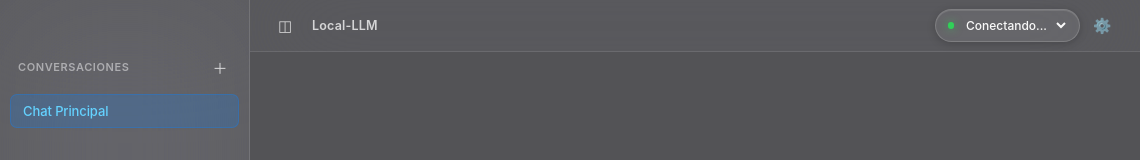
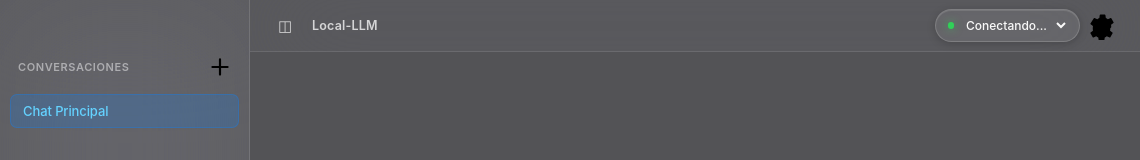
Before and after one commit to Fishwarrior06/local-wireless-LLM, an Electron app: page ui/index.html in a window 1140 px wide. Shown: the top 160 px of the page. Drawn offline with nearby package versions, Linux system fonts and the light colour scheme; no server answers.

Commit message:
Fixed some UI/UX interfaces

```diff
--- a/ui/index.html
+++ b/ui/index.html
@@ -17,7 +17,7 @@
   <aside id="sidebar">
     <div class="sidebar-header">
       <span class="sidebar-title" data-i18n="conversationsTitle">CONVERSACIONES</span>
-      <button id="btn-nueva-sesion" class="btn-icon-subtle" title="Nueva conversación">＋</button>
+      <button id="btn-nueva-sesion" class="btn-icon-subtle" title="Nueva conversación"><img src="assets/plus.svg" class="icon" alt="Nueva conversación"></button>
     </div>
     <div id="lista-sesiones"></div>
   </aside>
@@ -42,7 +42,7 @@
             <option value="">Conectando...</option>
           </select>
         </div>
-        <button id="btn-abrir-ajustes" class="btn-settings" title="Configuración de Servidor / Red">⚙️</button>
+        <button id="btn-abrir-ajustes" class="btn-settings" title="Configuración de Servidor / Red"><img src="assets/gear.svg" class="icon" alt="Configuración"></button>
       </div>
     </header>
 
```
Also changed, not shown: ui/assets/gear.svg (added), ui/assets/plus.svg (added), ui/assets/settings.svg (added).
